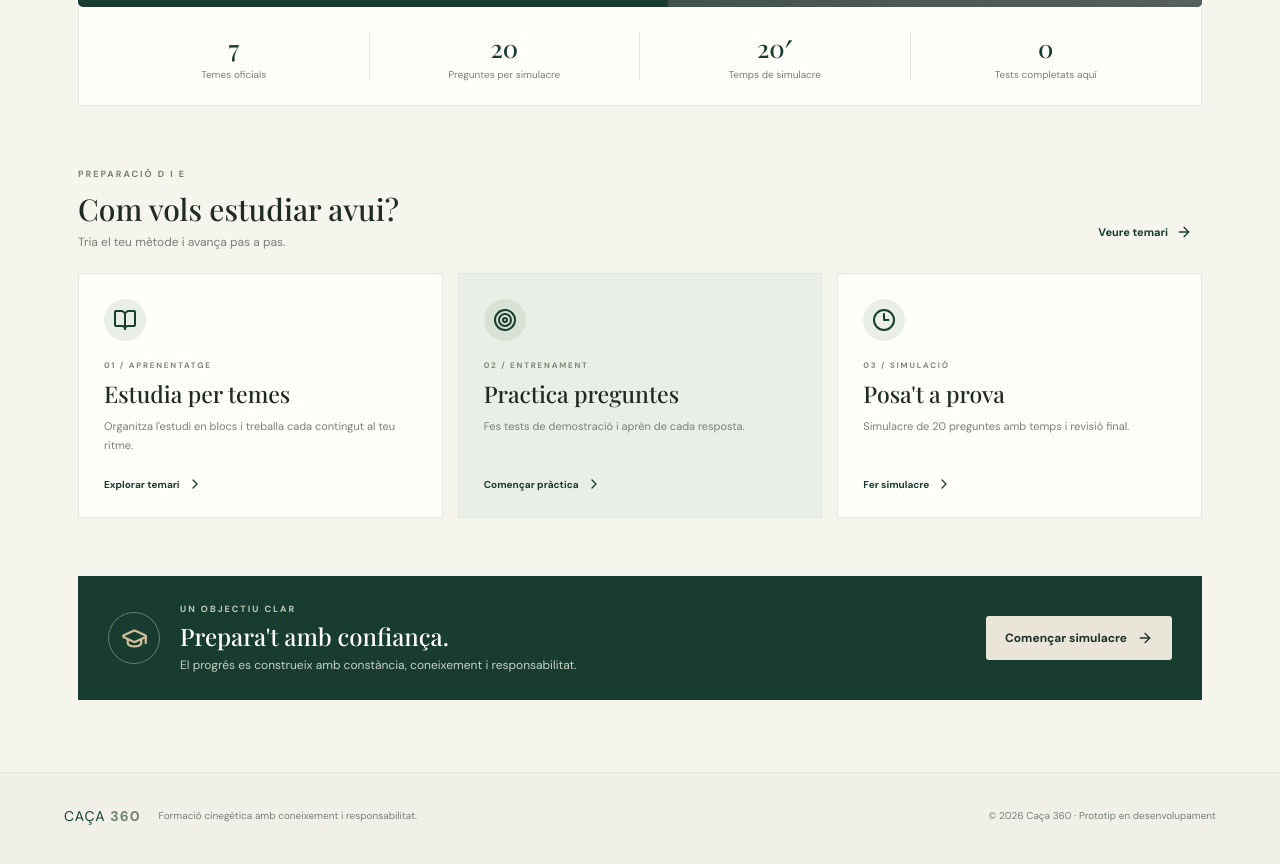
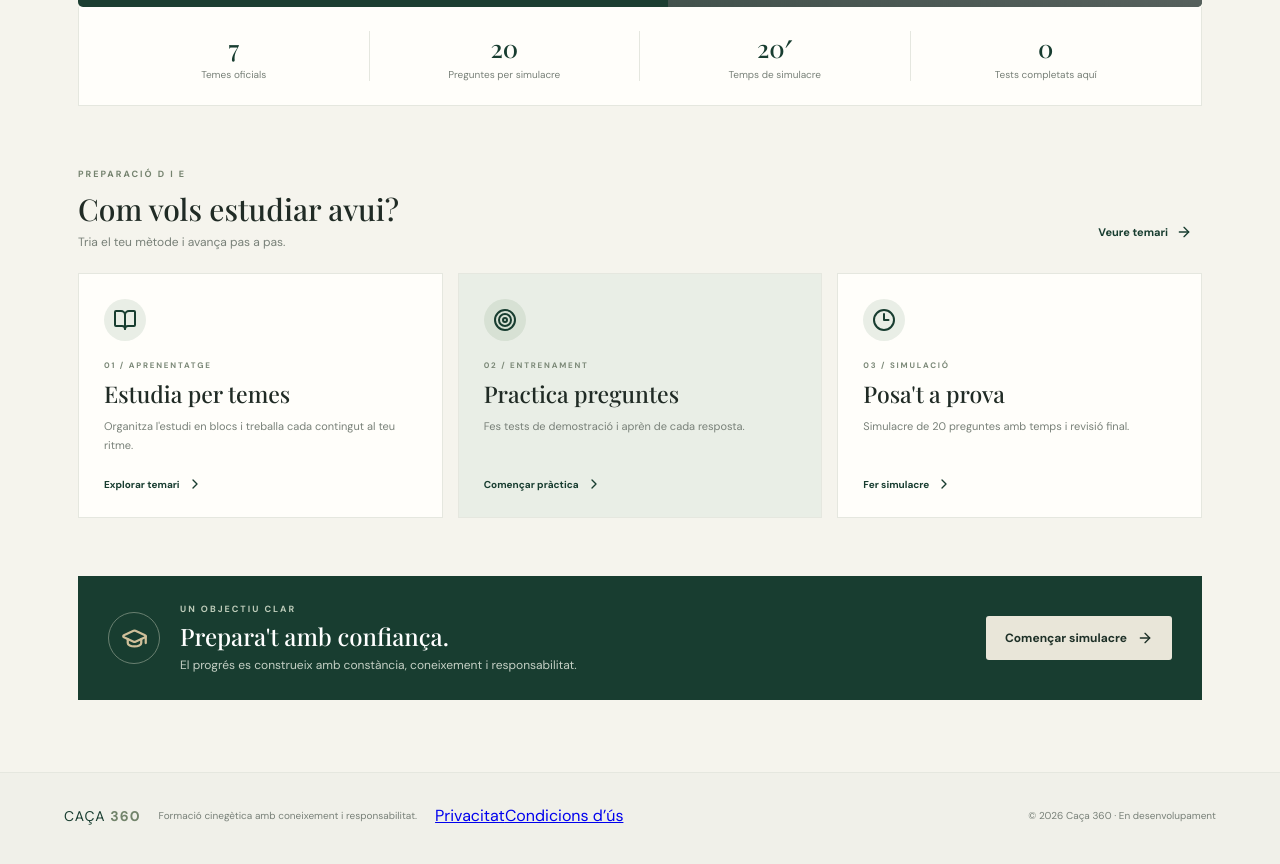
Before and after one commit to albertracaj-dotcom/Ca-a360, a Next.js app: page / in a window 1280 px wide. Shown: the part 571-1435 px from the top of the page. Built offline with nearby package versions, Linux system fonts and the light colour scheme; grey boxes are pictures that could not be loaded; a web font is replaced by a local one.

Commit message:
Add privacy and terms links to app footer

```diff
--- a/src/components/AppShell.tsx
+++ b/src/components/AppShell.tsx
@@ -158,7 +158,7 @@ export default function AppShell() {
         <Quiz mode={view} topicId={view === "practice" ? practiceTopic : undefined} onComplete={(result) => { setCompleted(v => v + 1); setResults(prev => [result, ...prev].slice(0, 20)); }} />
       </div>}
 
-      <footer className="footer"><div className="footer-brand">CAÇA <b>360</b></div><p>Formació cinegètica amb coneixement i responsabilitat.</p><span>© 2026 Caça 360 · Prototip en desenvolupament</span></footer>
+      <footer className="footer"><div className="footer-brand">CAÇA <b>360</b></div><p>Formació cinegètica amb coneixement i responsabilitat.</p><div className="footer-links"><a href="/privacy">Privacitat</a><a href="/terms">Condicions d’ús</a></div><span>© 2026 Caça 360 · En desenvolupament</span></footer>
     </main>
   );
 }
```
